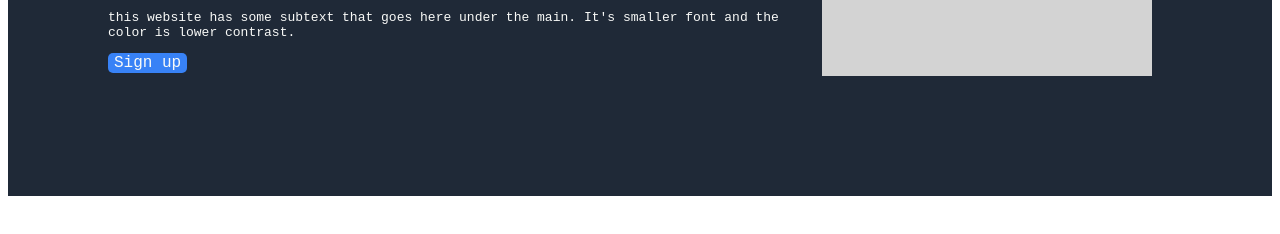
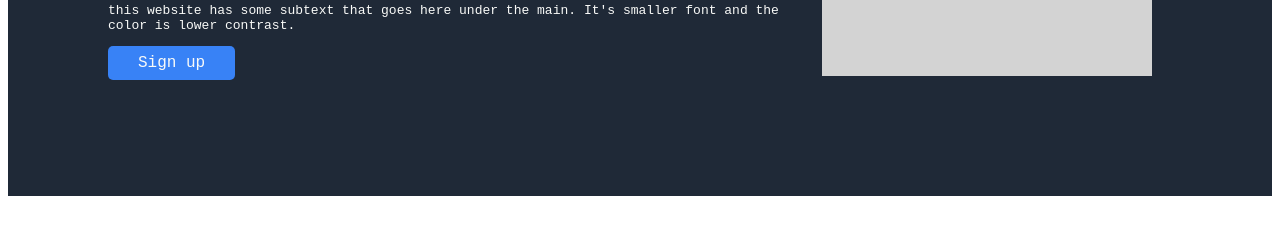
Before and after one commit to twan47/Landing-page, a plain HTML site: page index.html in a window 1280 px wide. Shown: the part 324-558 px from the top of the page. Drawn offline with Linux system fonts and the light colour scheme.

Commit message:
figured out the button edges! needed to use padding

```diff
--- a/styles.css
+++ b/styles.css
@@ -63,6 +63,7 @@ button {
     border-radius: 5px;
     font-size: large;
     font-family: monospace;
+    padding: 8px 30px;
 }
 
 h1 {
```
